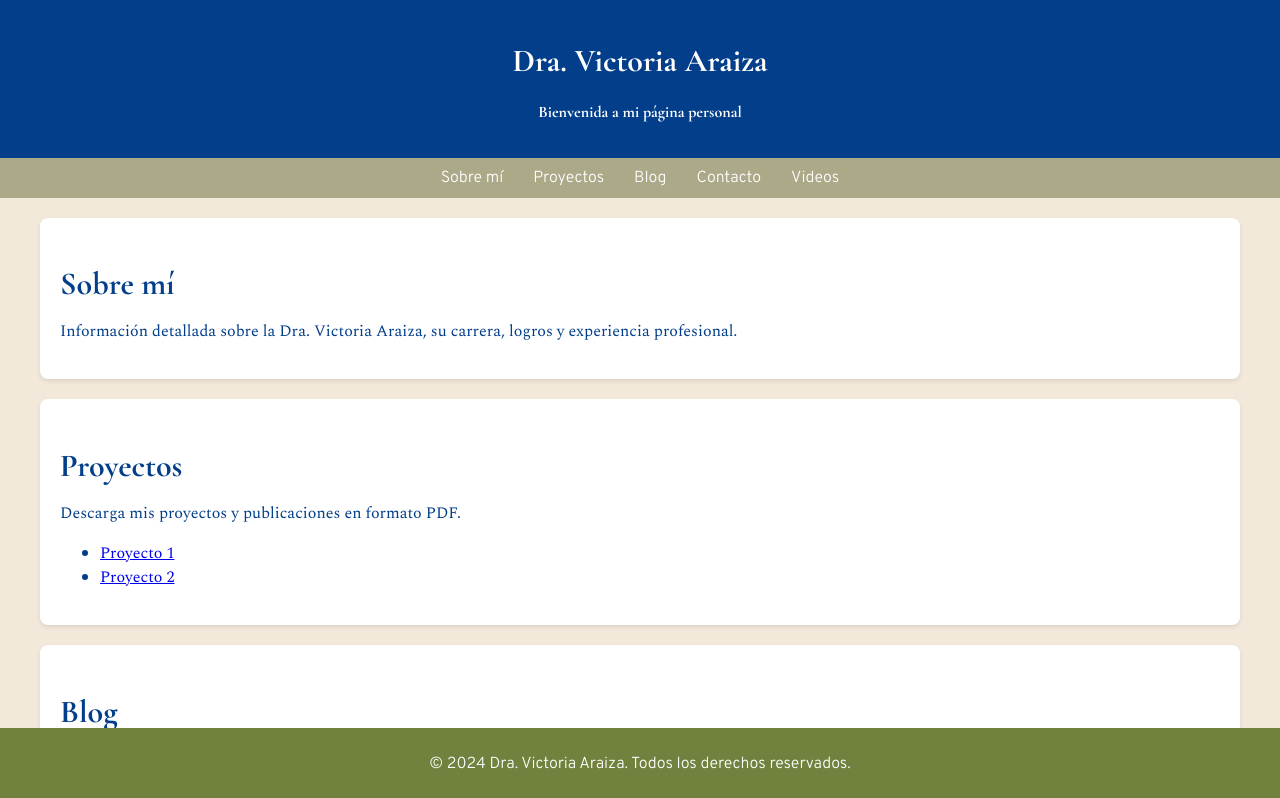
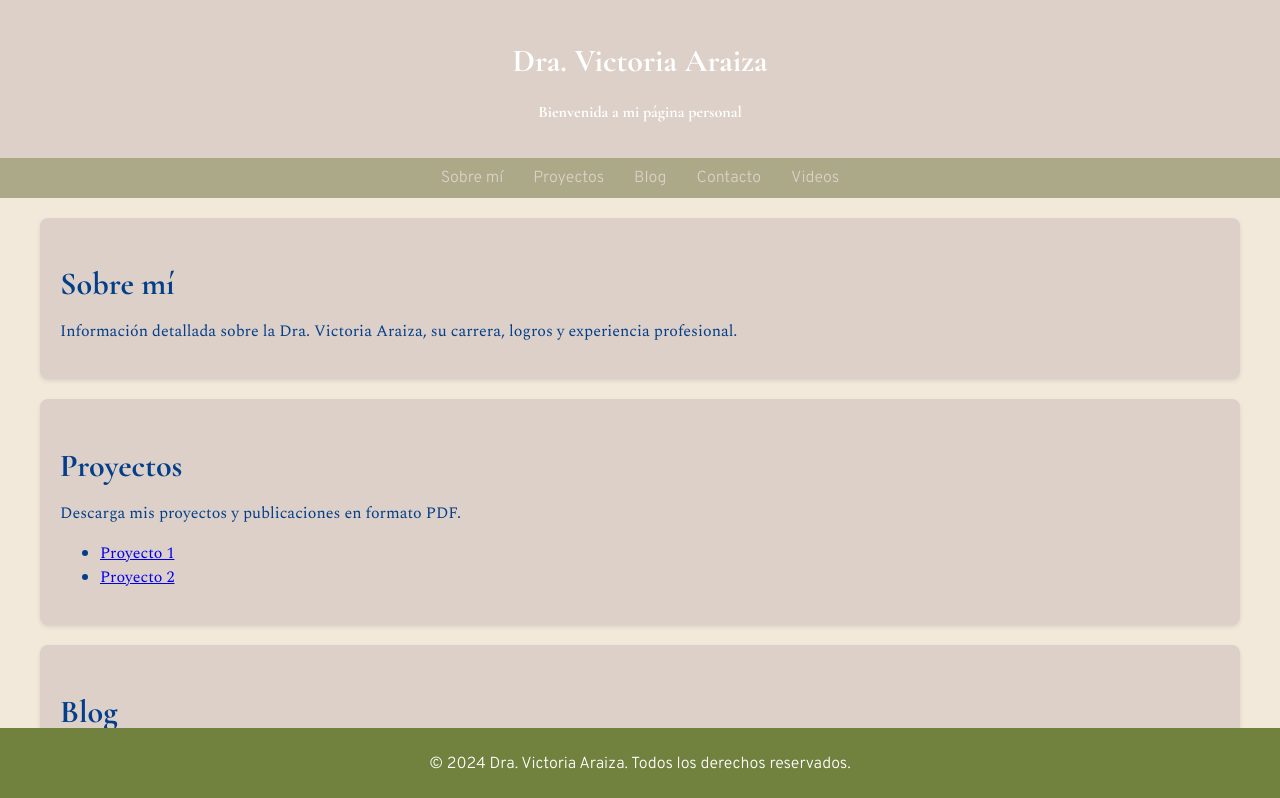
Before and after one commit to Varaizaf07/Victoria-MD-web, a plain HTML site: page index.html in a window 1280 px wide. Shown: the top 798 px of the page. Drawn offline with nearby package versions, Linux system fonts and the light colour scheme.

Commit message:
Update index.html

```diff
--- a/index.html
+++ b/index.html
@@ -14,7 +14,7 @@
             padding: 0;
         }
         header {
-            background-color: #023E8A;
+            background-color: #DDD0C8;
             color: #FFFFFF;
             padding: 20px 0;
             text-align: center;
@@ -27,7 +27,7 @@
             padding: 10px 0;
         }
         nav a {
-            color: #FFFFFF;
+            color: #DDD0C8;
             text-decoration: none;
             margin: 0 15px;
             font-family: 'Overpass', sans-serif;
@@ -47,7 +47,7 @@
             font-family: 'Cormorant Garamond', serif;
         }
         .bio, .projects, .blog, .contact, .videos {
-            background-color: #FFFFFF;
+            background-color: #DDD0C8;
             padding: 20px;
             margin-bottom: 20px;
             border-radius: 8px;
```
